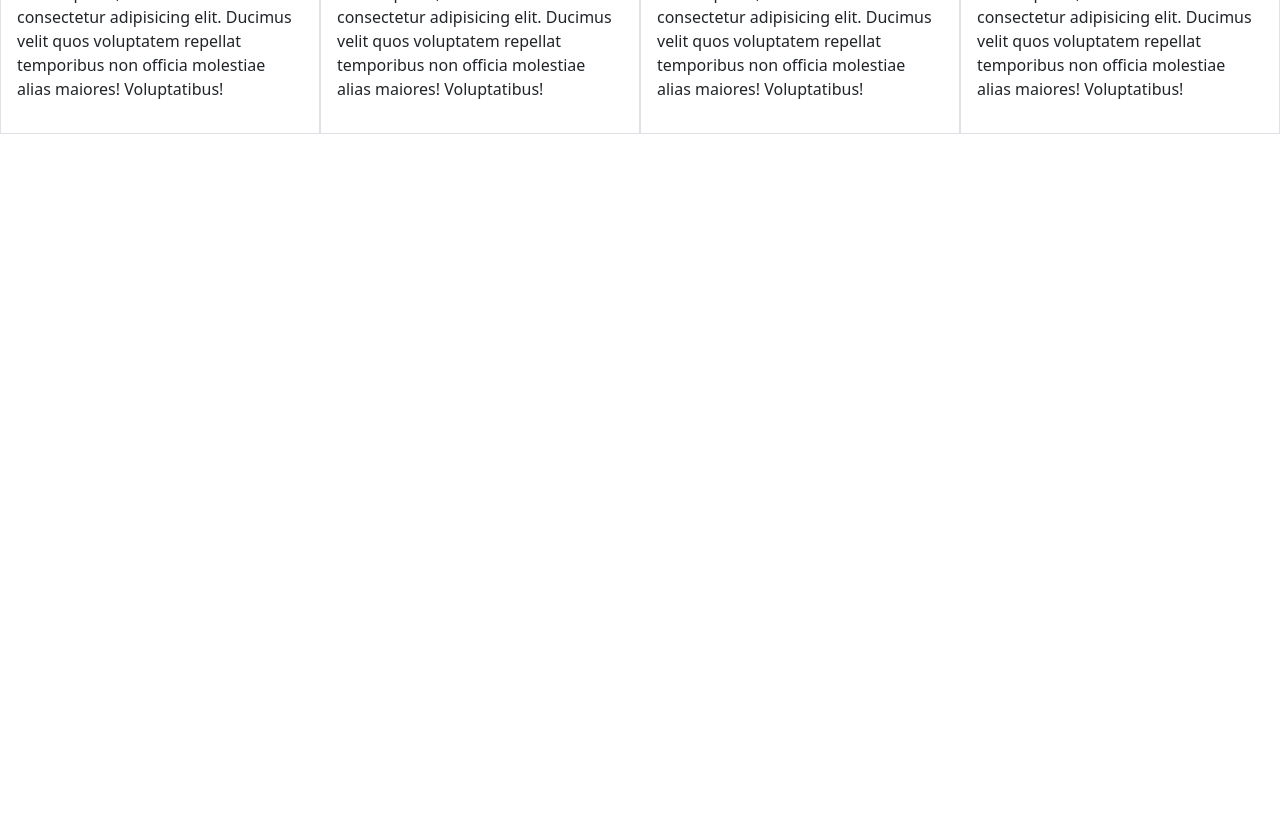
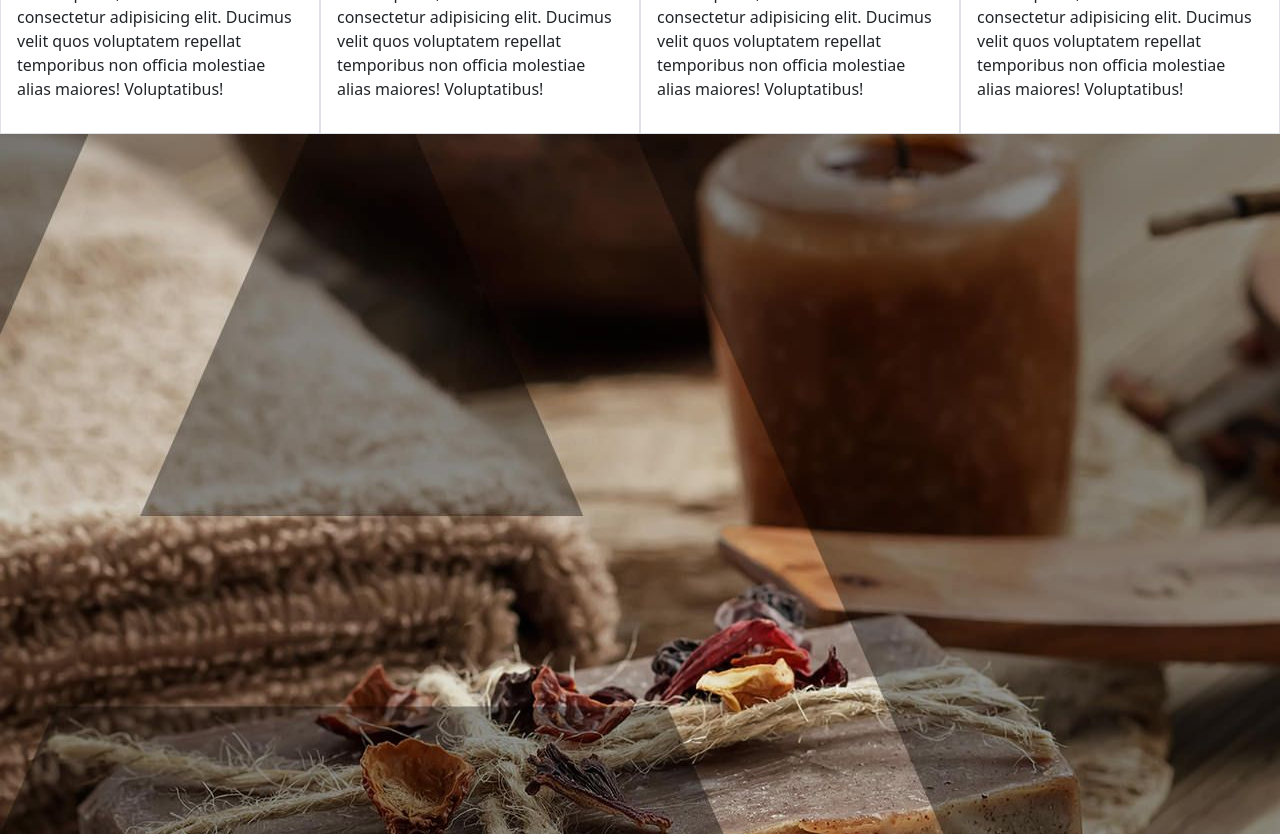
Before and after one commit to ValleLuca/proj-html-vuejs, a Vue app: page / in a window 1280 px wide. Shown: the part 3720-4554 px from the top of the page. Before the commit the page ends 3854 px from the top, so only its background shows below. Built offline with nearby package versions, Linux system fonts and the light colour scheme.

Commit message:
Inizio footer finale

```diff
--- a/src/components/Footer.vue
+++ b/src/components/Footer.vue
@@ -10,6 +10,7 @@
 import FooterBottom from './section/sectionFooter/FooterBottom.vue'
 import FooterCenter from './section/sectionFooter/FooterCenter.vue'
 import FooterTop from './section/sectionFooter/FooterTop.vue'
+
 export default {
   name: 'Footer',
   components: {
--- a/src/components/section/sectionFooter/FooterBottom.vue
+++ b/src/components/section/sectionFooter/FooterBottom.vue
@@ -1,5 +1,5 @@
 <template>
-  <div>
+  <div class="bgImage">
 
   </div>
 </template>
@@ -16,4 +16,10 @@ export default {
 <style scoped lang="scss">
 
 
+.bgImage{
+  background-image: url("../../../assets/img/Home-quota-new.jpg");
+  min-height: 700px;
+  width: auto;
+}
+
 </style>
```
Also changed, not shown: src/assets/img/Home-quota-new.jpg (added).
